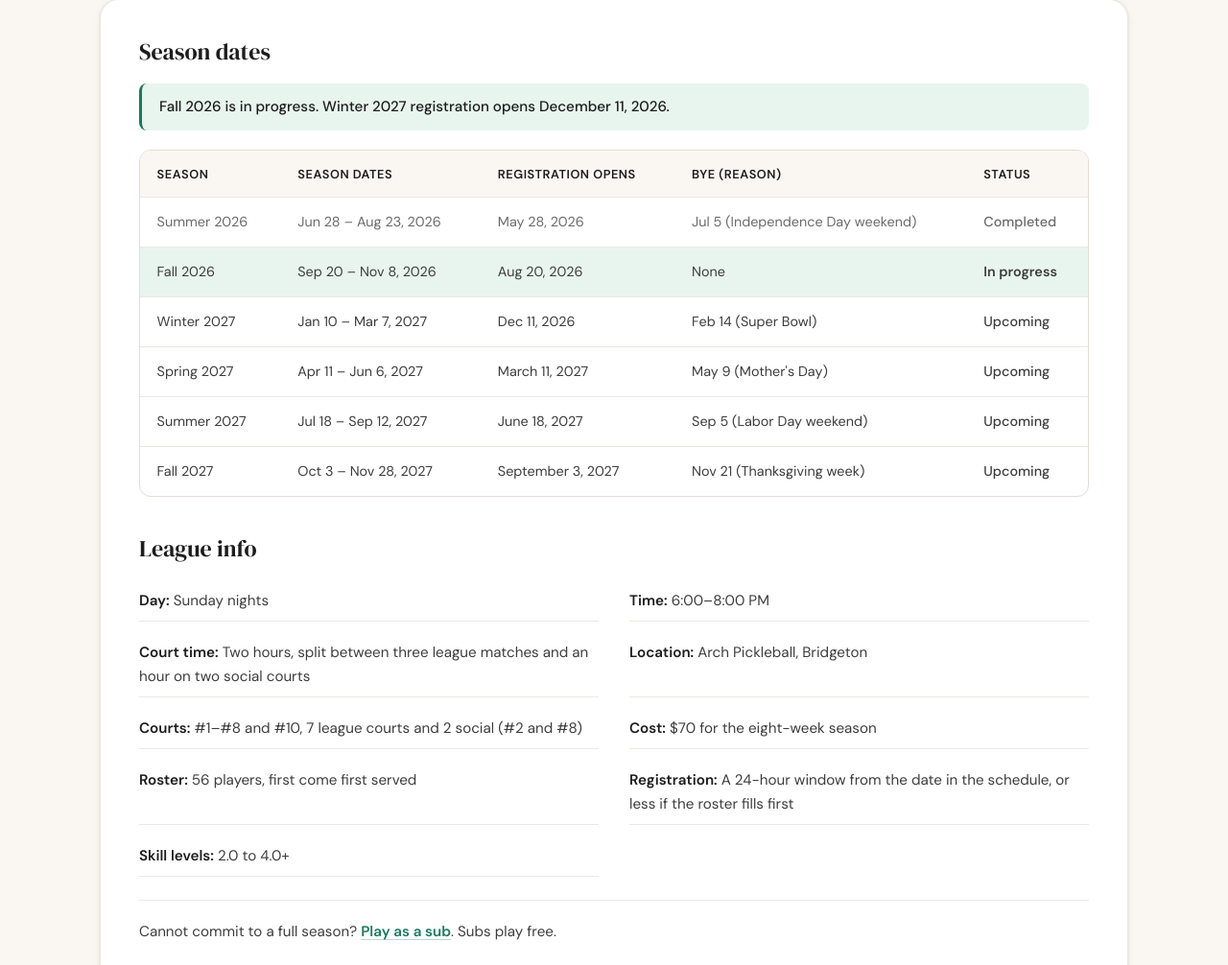
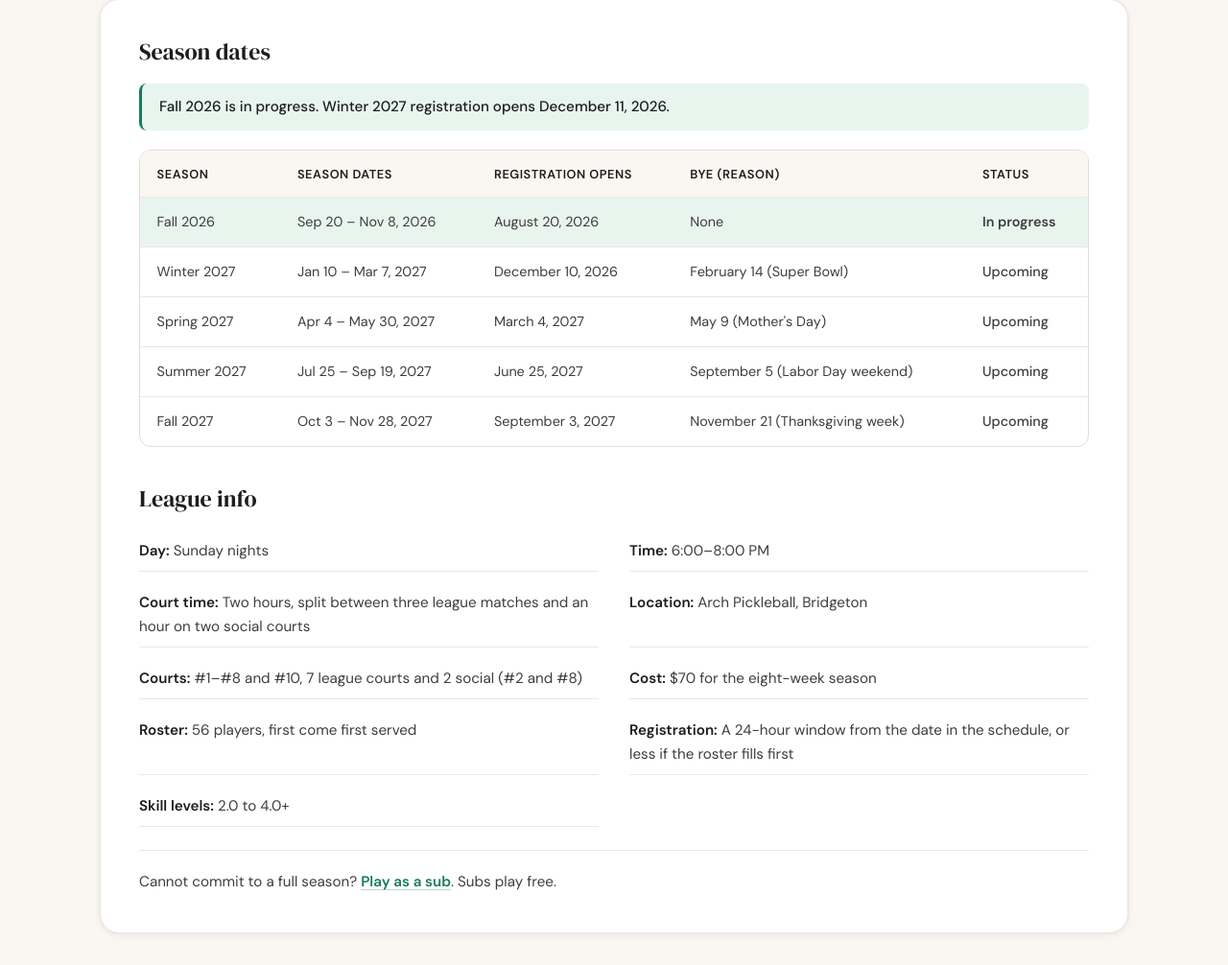
Before and after one commit to GeoBradDev/GatewaySmashPickleball, a website built with Vite: page index.html in a window 1280 px wide. Shown: the part 2033-3039 px from the top of the page at 96% size. Built offline with nearby package versions, Linux system fonts and the light colour scheme.

Commit message:
fix: update season registration details for consistency and clarity

```diff
--- a/index.html
+++ b/index.html
@@ -176,41 +176,35 @@
               </tr>
             </thead>
             <tbody>
-              <tr data-start="2026-06-28" data-end="2026-08-23" data-registration="2026-05-28">
-                <td data-label="Season">Summer 2026</td>
-                <td data-label="Season Dates">Jun 28 – Aug 23, 2026</td>
-                <td data-label="Registration Opens">May 28, 2026</td>
-                <td data-label="Bye (reason)">Jul 5 (Independence Day weekend)</td>
-              </tr>
               <tr data-start="2026-09-20" data-end="2026-11-08" data-registration="2026-08-20">
                 <td data-label="Season">Fall 2026</td>
                 <td data-label="Season Dates">Sep 20 – Nov 8, 2026</td>
-                <td data-label="Registration Opens">Aug 20, 2026</td>
+                <td data-label="Registration Opens">August 20, 2026</td>
                 <td data-label="Bye (reason)">None</td>
               </tr>
               <tr data-start="2027-01-10" data-end="2027-03-07" data-registration="2026-12-11">
                 <td data-label="Season">Winter 2027</td>
                 <td data-label="Season Dates">Jan 10 – Mar 7, 2027</td>
-                <td data-label="Registration Opens">Dec 11, 2026</td>
-                <td data-label="Bye (reason)">Feb 14 (Super Bowl)</td>
+                <td data-label="Registration Opens">December 10, 2026</td>
+                <td data-label="Bye (reason)">February 14 (Super Bowl)</td>
               </tr>
-              <tr data-start="2027-04-11" data-end="2027-06-06" data-registration="2027-03-11">
+              <tr data-start="2027-04-04" data-end="2027-05-30" data-registration="2027-03-04">
                 <td data-label="Season">Spring 2027</td>
-                <td data-label="Season Dates">Apr 11 – Jun 6, 2027</td>
-                <td data-label="Registration Opens">March 11, 2027</td>
+                <td data-label="Season Dates">Apr 4 – May 30, 2027</td>
+                <td data-label="Registration Opens">March 4, 2027</td>
                 <td data-label="Bye (reason)">May 9 (Mother's Day)</td>
               </tr>
-              <tr data-start="2027-07-18" data-end="2027-09-12" data-registration="2027-06-18">
+              <tr data-start="2027-07-25" data-end="2027-09-19" data-registration="2027-06-25">
                 <td data-label="Season">Summer 2027</td>
-                <td data-label="Season Dates">Jul 18 – Sep 12, 2027</td>
-                <td data-label="Registration Opens">June 18, 2027</td>
-                <td data-label="Bye (reason)">Sep 5 (Labor Day weekend)</td>
+                <td data-label="Season Dates">Jul 25 – Sep 19, 2027</td>
+                <td data-label="Registration Opens">June 25, 2027</td>
+                <td data-label="Bye (reason)">September 5 (Labor Day weekend)</td>
               </tr>
               <tr data-start="2027-10-03" data-end="2027-11-28" data-registration="2027-09-03">
                 <td data-label="Season">Fall 2027</td>
                 <td data-label="Season Dates">Oct 3 – Nov 28, 2027</td>
                 <td data-label="Registration Opens">September 3, 2027</td>
-                <td data-label="Bye (reason)">Nov 21 (Thanksgiving week)</td>
+                <td data-label="Bye (reason)">November 21 (Thanksgiving week)</td>
               </tr>
             </tbody>
           </table>
```
